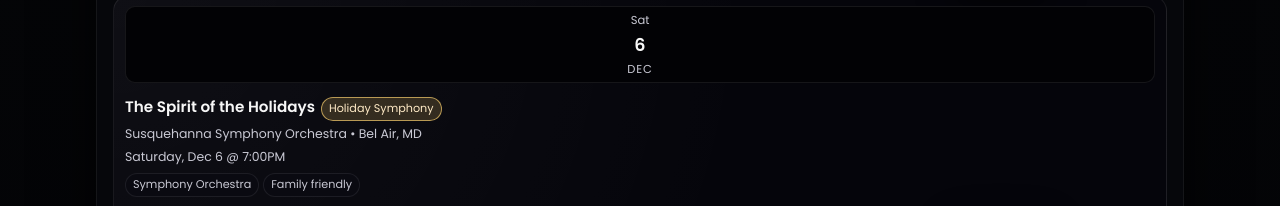
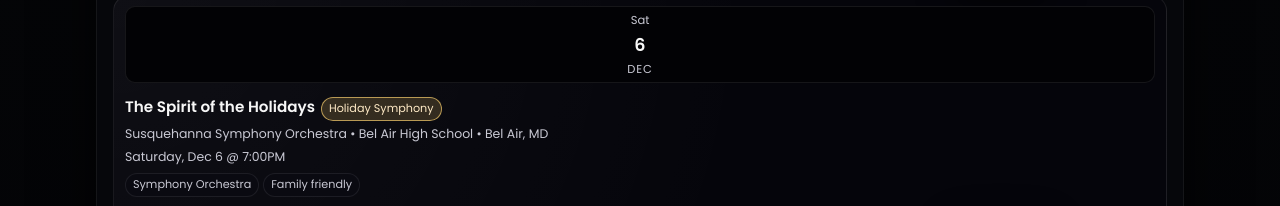
Before and after one commit to kbradley1587/front_row_harford, a plain HTML site: page index.html in a window 1280 px wide. Shown: the part 1660-1866 px from the top of the page. Drawn offline with Linux system fonts and the light colour scheme.

Commit message:
Update index.html

```diff
--- a/index.html
+++ b/index.html
@@ -1406,7 +1406,7 @@
         <span class="event-tag event-tag-gold">Holiday Symphony</span>
       </div>
       <div class="event-meta-line">
-        Susquehanna Symphony Orchestra • Bel Air, MD
+        Susquehanna Symphony Orchestra • Bel Air High School • Bel Air, MD
       </div>
       <div class="event-meta-line">
         Saturday, Dec 6 @ 7:00PM
```
